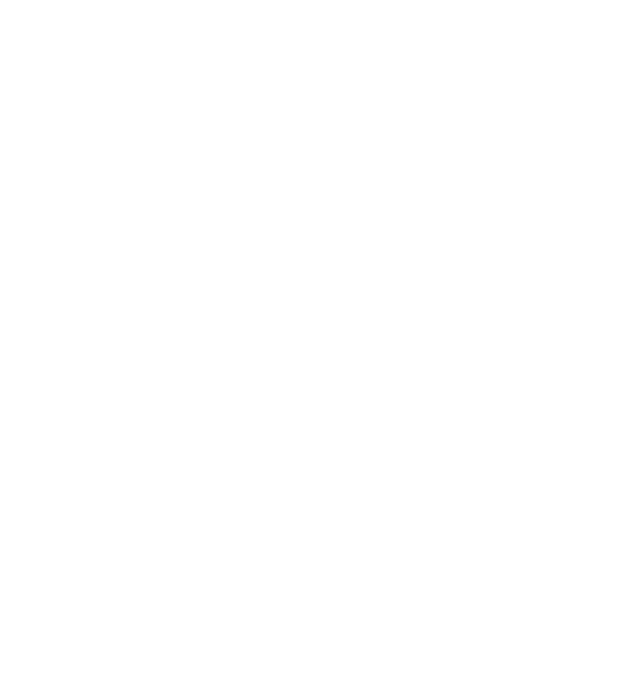
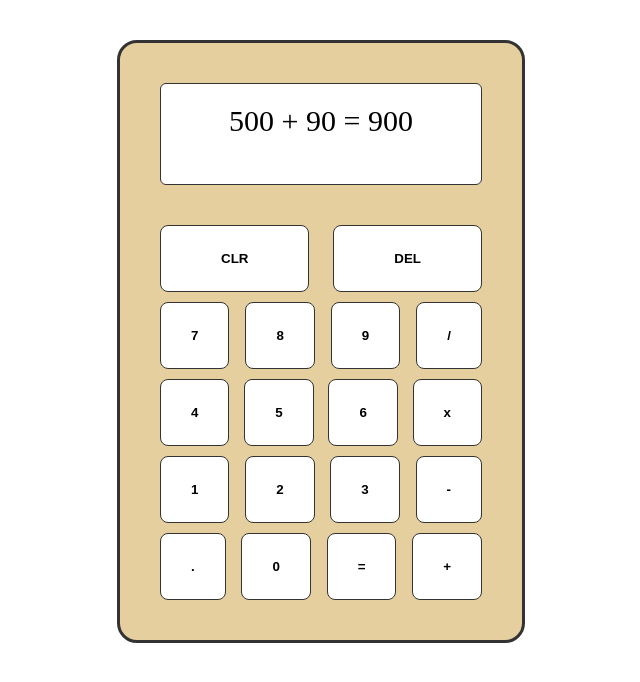
Before and after one commit to 1ars1an/mycalculator, a plain HTML site: page index.html in a window 1280 px wide. Shown: the whole page, without its empty margins (319-959 px from the left). Drawn offline with Linux system fonts and the light colour scheme.

Commit message:
Added buttons and display to calculator along with styling for both

```diff
--- a/index.html
+++ b/index.html
@@ -9,6 +9,38 @@
     <script src="calc.js"></script>
 </head>
 <body>
-
+    <div class="main-container">
+        <div class="display">500 + 90 = 900</div>
+        <div class="input">
+            <div class="row">
+                <button class="function">CLR</button>
+                <button class="function">DEL</button>
+            </div>
+            <div class="row">
+                <button class="B">7</button>
+                <button class="B">8</button>
+                <button class="B">9</button>
+                <button class="F">/</button>
+            </div>
+            <div class="row">
+                <button class="B">4</button>
+                <button class="B">5</button>
+                <button class="B">6</button>
+                <button class="F">x</button>
+            </div>
+            <div class="row">
+                <button class="B">1</button>
+                <button class="B">2</button>
+                <button class="B">3</button>
+                <button class="F">-</button>
+            </div>
+            <div class="row">
+                <button class="O">.</button>
+                <button class="O">0</button>
+                <button class="O">=</button>
+                <button class="O">+</button>
+            </div>
+        </div>
+    </div>
 </body>
 </html>
--- a/style.css
+++ b/style.css
@@ -0,0 +1,56 @@
+body {
+    padding: 0px;
+    margin: 0px;
+    text-align: center;
+    display: flex;
+    align-items: center;
+    justify-content: center;
+}
+
+.main-container {
+    display: flex;
+    flex-direction: column;
+    padding: 40px;
+    margin: 40px;
+    max-width: 600px;
+    border: 3px solid #333;
+    border-radius: 20px;
+    background-color: #E5CF9E;
+    font-size: 30px;
+}
+
+.display {
+    background-color: #fff;
+    padding: 20px;
+    border: 1px solid #333;
+    border-radius: 6px;
+    width: 280px;
+    height: 60px;
+}
+
+.input {
+    padding-top: 20px;
+    margin-top: 20px;
+    display: flex;
+    flex-direction: column;
+    flex-wrap: wrap;
+    gap: 10px;
+}
+
+.row {
+    display: flex;
+    gap: 10px;
+    justify-content: space-between;
+}
+
+button {
+    padding: 25px 30px;
+    border-radius: 8px;
+    background-color: #FFF;
+    border: 0.5px solid #333;
+    font-weight: 800;
+}
+
+.function {
+    padding: 25px 60px;
+}
```
